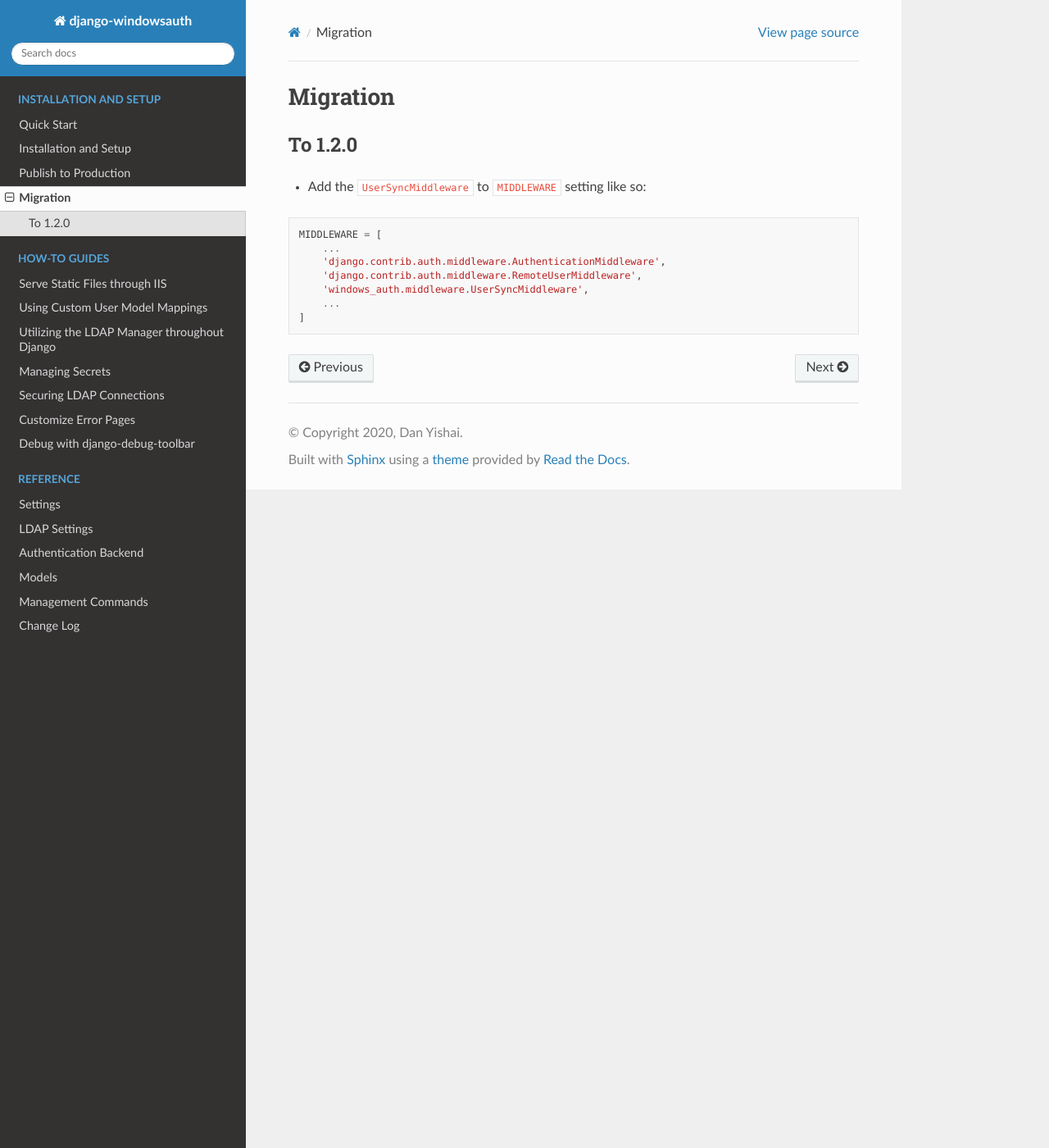
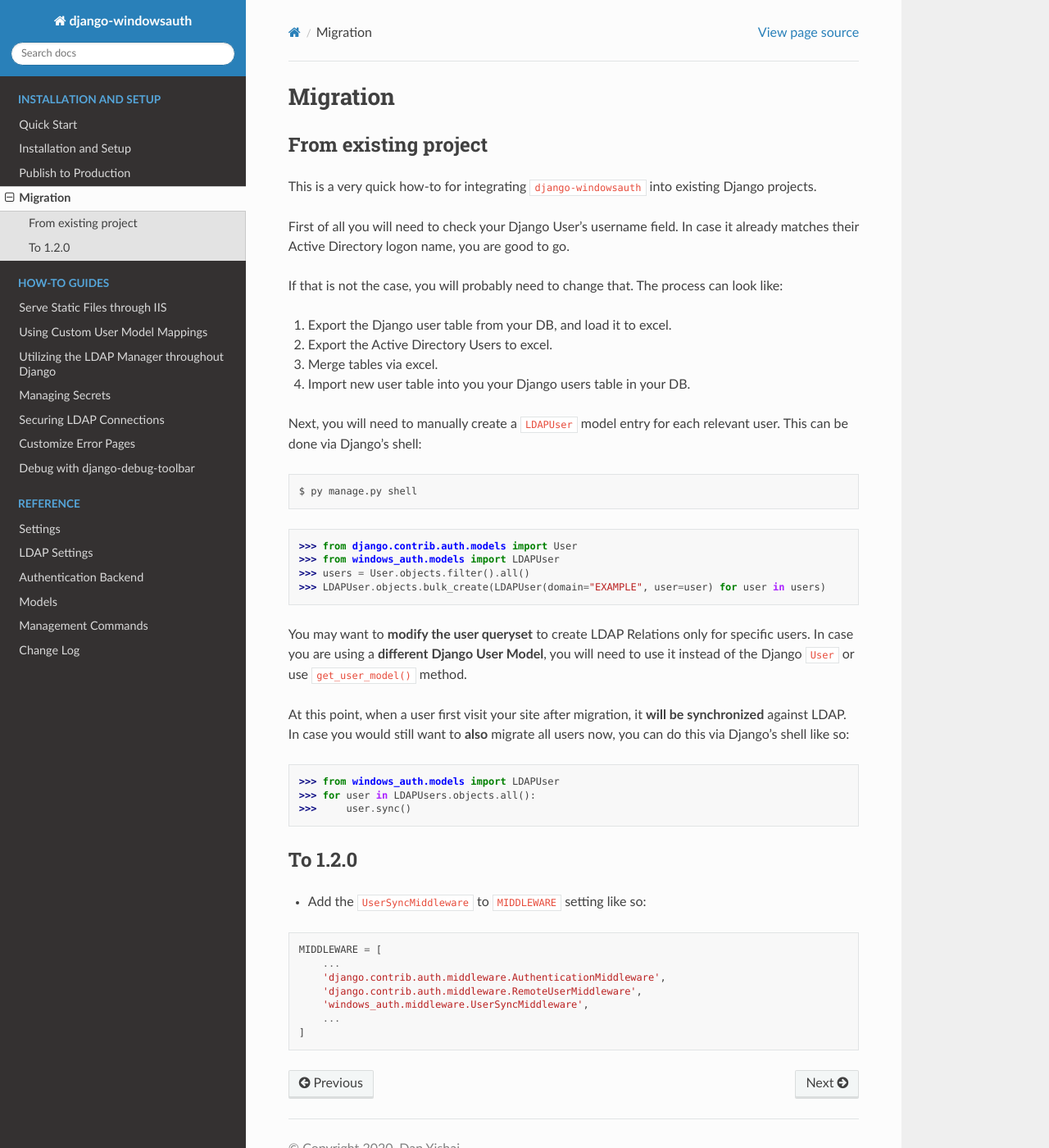
Before and after one commit to danyi1212/django-windowsauth, a Sphinx documentation site: the page built from docs/source/installation/migration.rst, in a window 1280 px wide and 1400 px high. Shown: the whole window at 82% size. Built offline with Sphinx 7.4.7 and the Read the Docs theme 2.0.0, drawn with Linux system fonts in a browser that asks for light colours.

Commit message:
📖 Migration docs

```diff
--- a/docs/source/installation/migration.rst
+++ b/docs/source/installation/migration.rst
@@ -1,6 +1,42 @@
 
 Migration
 =========
+
+From existing project
+---------------------
+
+This is a very quick how-to for integrating ``django-windowsauth`` into existing Django projects.
+
+First of all you will need to check your Django User's username field.
+In case it already matches their Active Directory logon name, you are good to go.
+
+If that is not the case, you will probably need to change that.
+The process can look like:
+
+1. Export the Django user table from your DB, and load it to excel.
+2. Export the Active Directory Users to excel.
+3. Merge tables via excel.
+4. Import new user table into you your Django users table in your DB.
+
+Next, you will need to manually create a ``LDAPUser`` model entry for each relevant user.
+This can be done via Django's shell::
+
+$ py manage.py shell
+
+>>> from django.contrib.auth.models import User
+>>> from windows_auth.models import LDAPUser
+>>> users = User.objects.filter().all()
+>>> LDAPUser.objects.bulk_create(LDAPUser(domain="EXAMPLE", user=user) for user in users)
+
+You may want to **modify the user queryset** to create LDAP Relations only for specific users.
+In case you are using a **different Django User Model**, you will need to use it instead of the Django ``User`` or use ``get_user_model()`` method.
+
+At this point, when a user first visit your site after migration, it **will be synchronized** against LDAP.
+In case you would still want to **also** migrate all users now, you can do this via Django's shell like so::
+
+>>> from windows_auth.models import LDAPUser
+>>> for user in LDAPUsers.objects.all():
+>>>     user.sync()
 
 To 1.2.0
 -----
```
